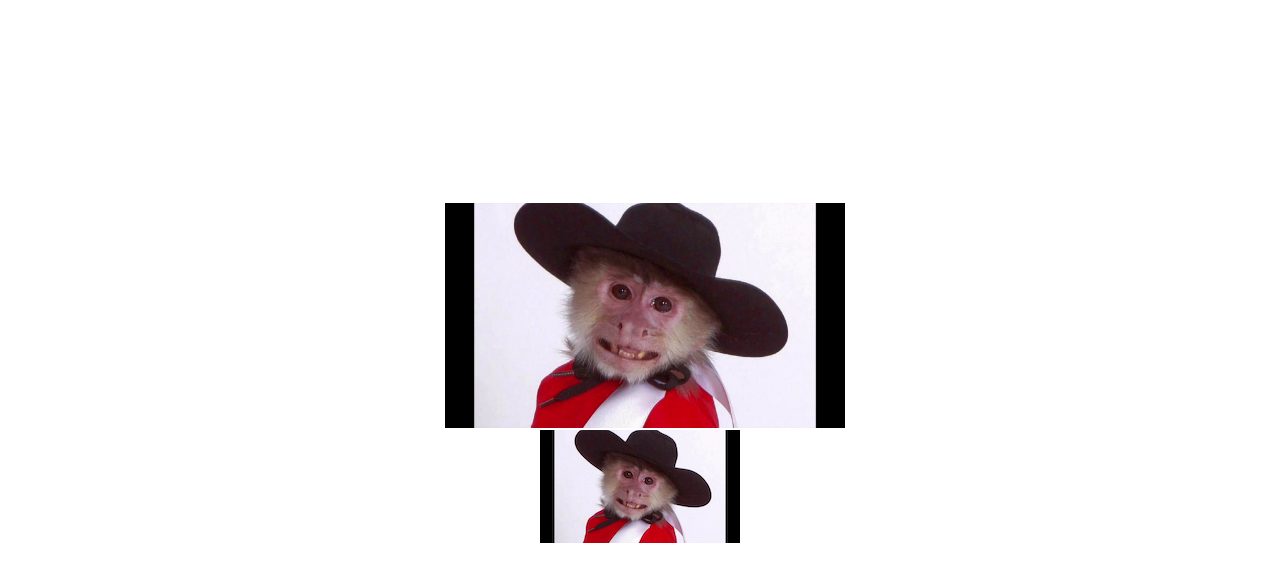
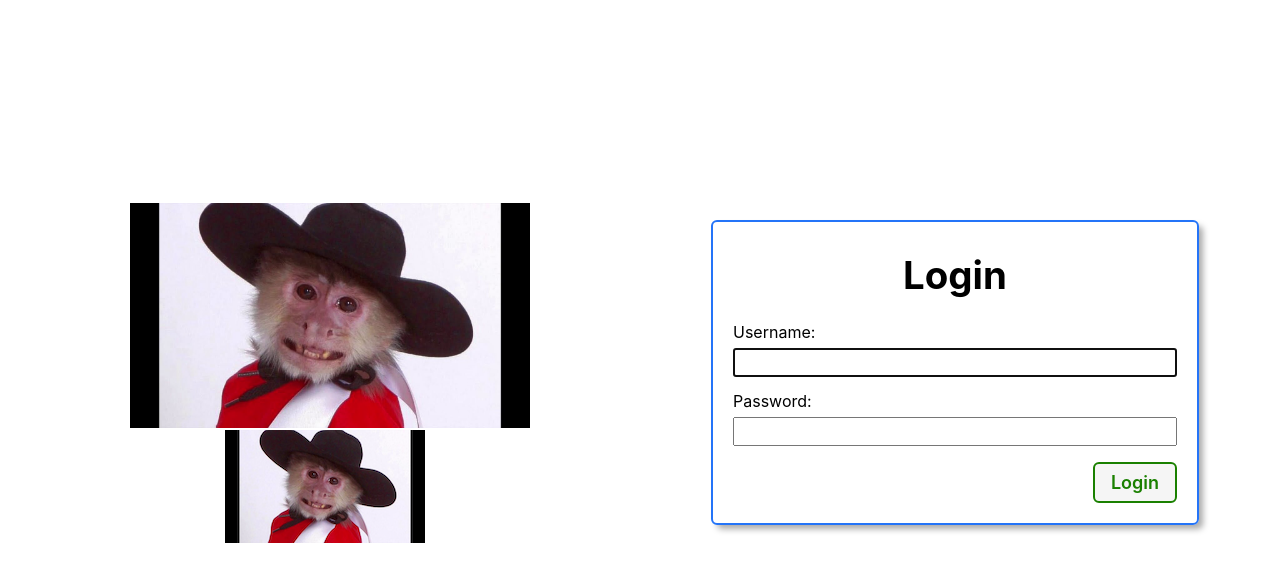
Before and after one commit to rbozek/finch-collector-lab, a Django app: page / in a window 1280 px wide. Shown: the part 54-636 px from the top of the page. Run offline with Django 4.2, Linux system fonts and the light colour scheme.

Commit message:
modify home.html template & related - update views, urls

```diff
--- a/main_app/templates/home.html
+++ b/main_app/templates/home.html
@@ -18,7 +18,18 @@
   <img
     src="{% static 'images/monkey-cowboy-small.png' %}"
     alt="Text previously read: Cat Collector (I should replace this!)"
-  />
-</section>
+    />
+  </section>
 
-{% endblock %}
+  {% comment %} PART 7 - AUTH {% endcomment %}
+  <section>
+    <form action="{% url 'home' %}" method="post" class="login">
+      <h1>Login</h1>
+      {% csrf_token %}
+      {{ form.as_p }}
+      <input type="hidden" name="next" value="{{ next }}">
+      <button type="submit" class="btn submit">Login</button>
+    </form>
+  </section>
+
+  {% endblock %}
--- a/main_app/urls.py
+++ b/main_app/urls.py
@@ -2,7 +2,10 @@ from django.urls import path
 from . import views
 
 urlpatterns = [
-  path('', views.home, name='home'),
+  path('', views.Home.as_view(), name='home'),
+  # OG, before AUth
+  # path('', views.home, name='home'),
+
   path('about/', views.about, name='about'),
   path('monkeys/', views.monkey_index, name='monkey-index'),
   path('monkeys/<int:monkey_id>/', views.monkey_detail, name='monkey-detail'),
--- a/main_app/views.py
+++ b/main_app/views.py
@@ -1,16 +1,21 @@
 from django.shortcuts import render, redirect
 from django.views.generic.edit import CreateView, UpdateView, DeleteView
 from django.views.generic import ListView, DetailView
+#Part 7 - Auth:
+from django.contrib.auth.views import LoginView
 from .models import Monkey, Accessory
 from .forms import BrushingForm
+
 
 
 # Added - might not need anymore!
 from django.http import HttpResponse
 
-# Define the home view
-def home(request):
-  return render(request, 'home.html')
+class Home(LoginView):
+  template_name = 'home.html'
+# Orig home view before AUTH
+# def home(request):
+#   return render(request, 'home.html')
   # return HttpResponse('<h1>Hello ᓚᘏᗢ</h1>')
 
 def about(request):
```
